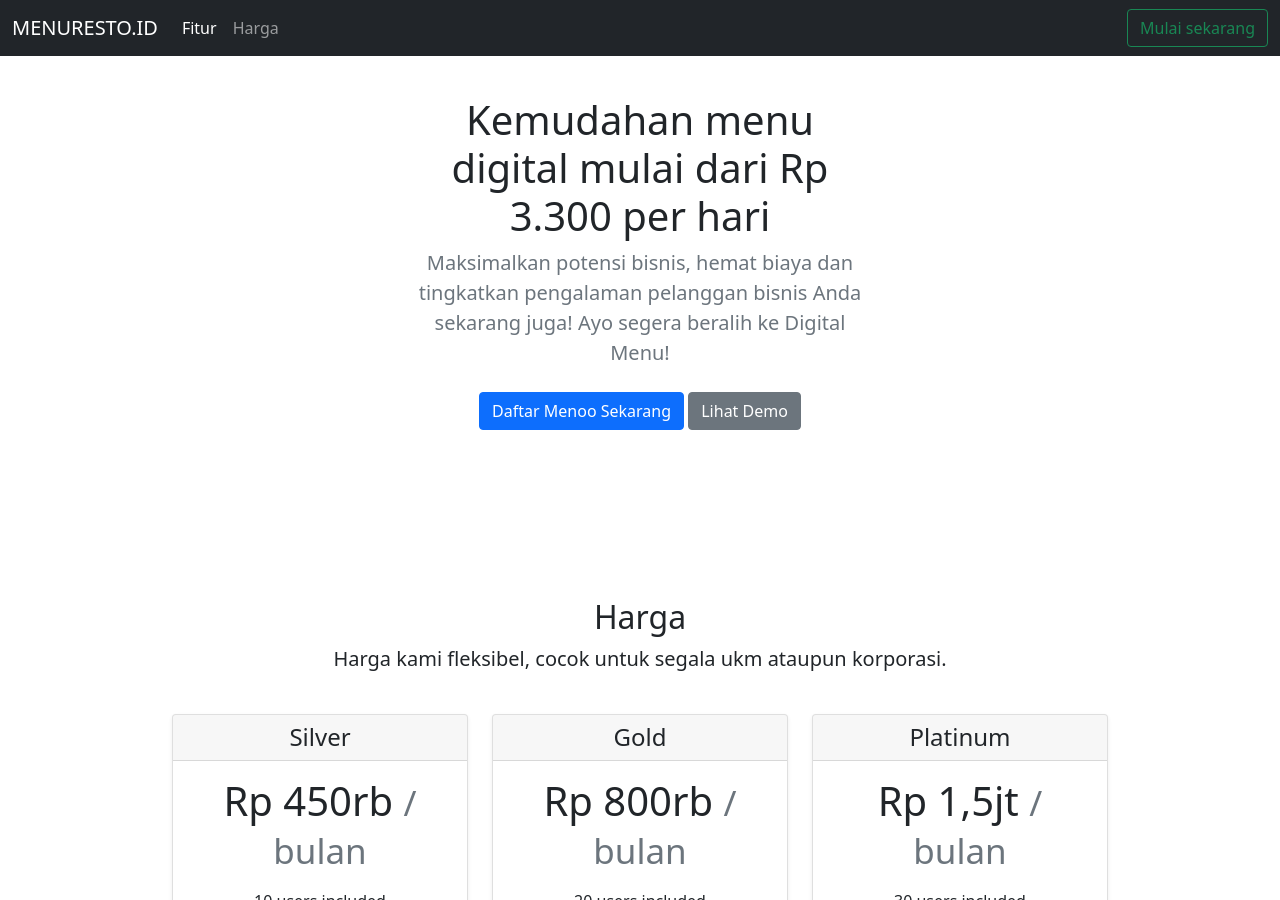
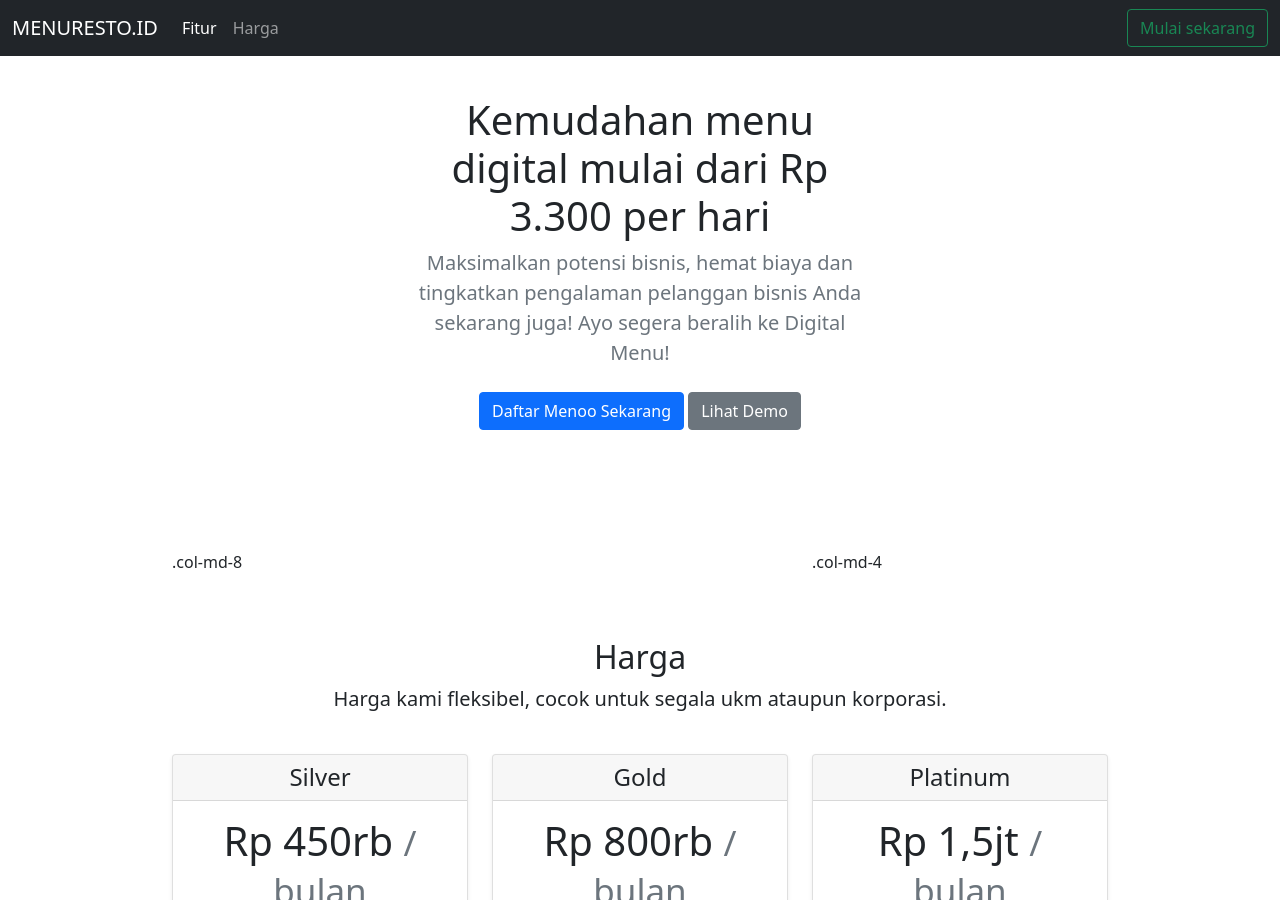
Before and after one commit to kemtol/menuresto, a Jekyll site: the page built from index.html, in a window 1280 px wide and 900 px high. Built offline with Jekyll 4.4.1, drawn with Linux system fonts in a browser that asks for light colours; nearby versions of some CDN libraries.

```diff
--- a/_layouts/default.html
+++ b/_layouts/default.html
@@ -82,6 +82,13 @@
           </p>
         </div>
       </div>
+    </div>
+  </section>
+
+  <section class="container">
+    <div class="row mb-3">
+      <div class="col-md-8 themed-grid-col">.col-md-8</div>
+      <div class="col-md-4 themed-grid-col">.col-md-4</div>
     </div>
   </section>
 
```
